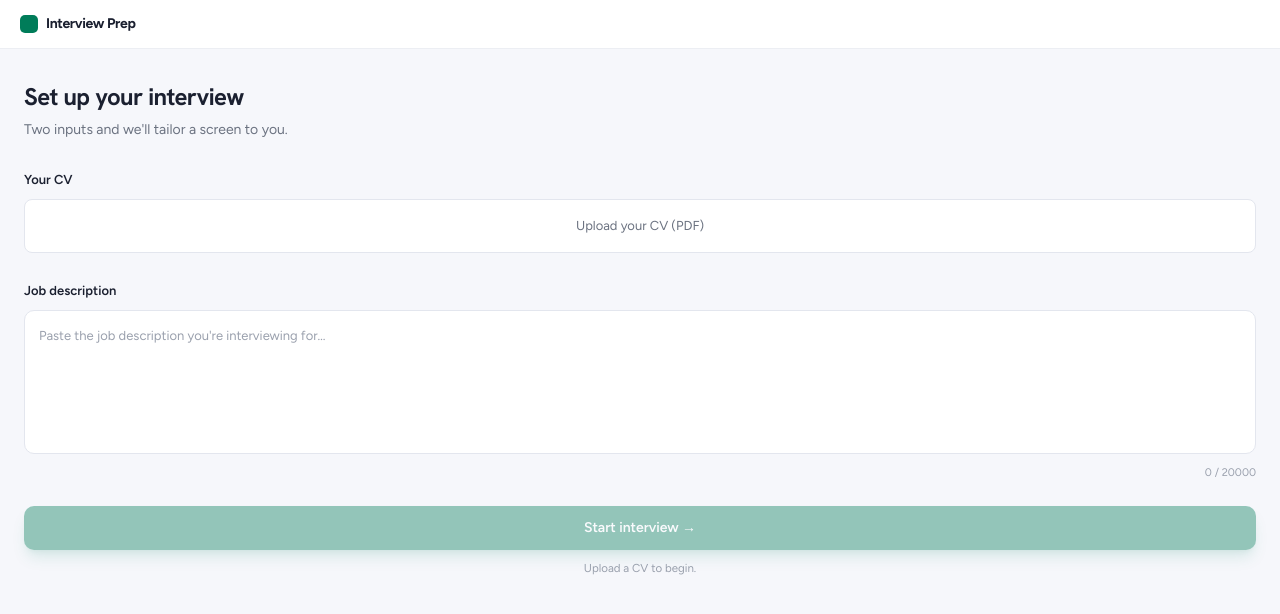
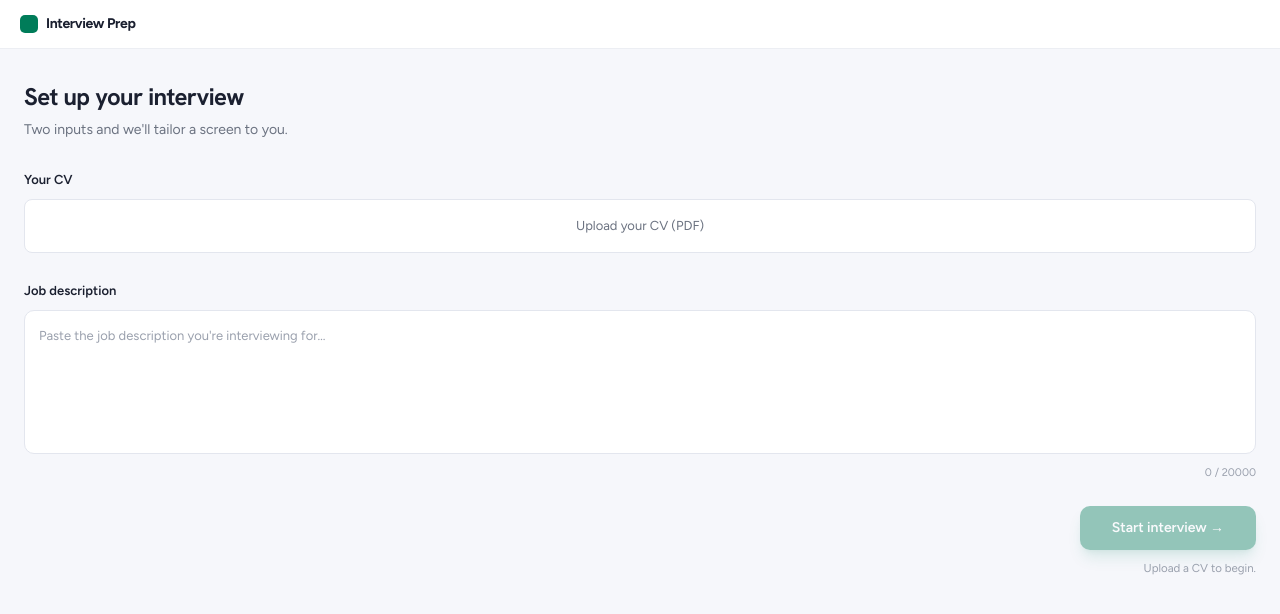
Before and after one commit to Subaru-Goto/interview-prep-app, a Next.js app in the folder frontend/: page / in a window 1280 px wide. Shown: the top 614 px of the page. Built offline with nearby package versions, Linux system fonts and the light colour scheme; no server answers.

Commit message:
style: update start button layout and remove full-width styling in SetupView

```diff
--- a/frontend/app/components/SetupView.tsx
+++ b/frontend/app/components/SetupView.tsx
@@ -87,11 +87,11 @@ export function SetupView({
           </div>
 
           {/* Start */}
-          <div className="mt-6 flex flex-col items-center gap-2.5">
+          <div className="mt-6 flex flex-col items-end gap-2.5">
             <button
               disabled={!canStart || isStarting}
               onClick={onStart}
-              className="w-full rounded-[10px] bg-primary py-3 text-sm font-semibold text-white shadow-lg shadow-primary/30 transition-opacity hover:opacity-95 disabled:cursor-not-allowed disabled:opacity-40"
+              className="rounded-[10px] bg-primary px-8 py-3 text-sm font-semibold text-white shadow-lg shadow-primary/30 transition-opacity hover:opacity-95 disabled:cursor-not-allowed disabled:opacity-40"
             >
               {isStarting ? "Starting…" : "Start interview →"}
             </button>
```
